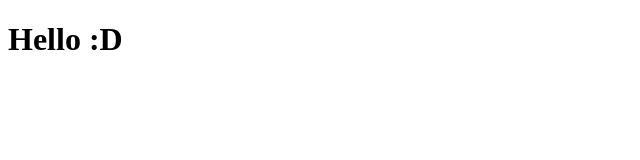
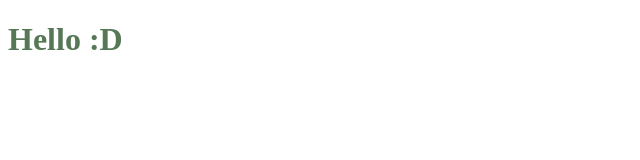
Before and after one commit to daab36/gametictac, a React (Vite) app: page / in a window 1280 px wide. Shown: the top 160 px of the page, without its empty margins (0-640 px from the left). Built offline with nearby package versions, Linux system fonts and the light colour scheme.

Commit message:
modify css

```diff
--- a/src/index.css
+++ b/src/index.css
@@ -0,0 +1,3 @@
+h1{
+  color: #567856;
+}
```
